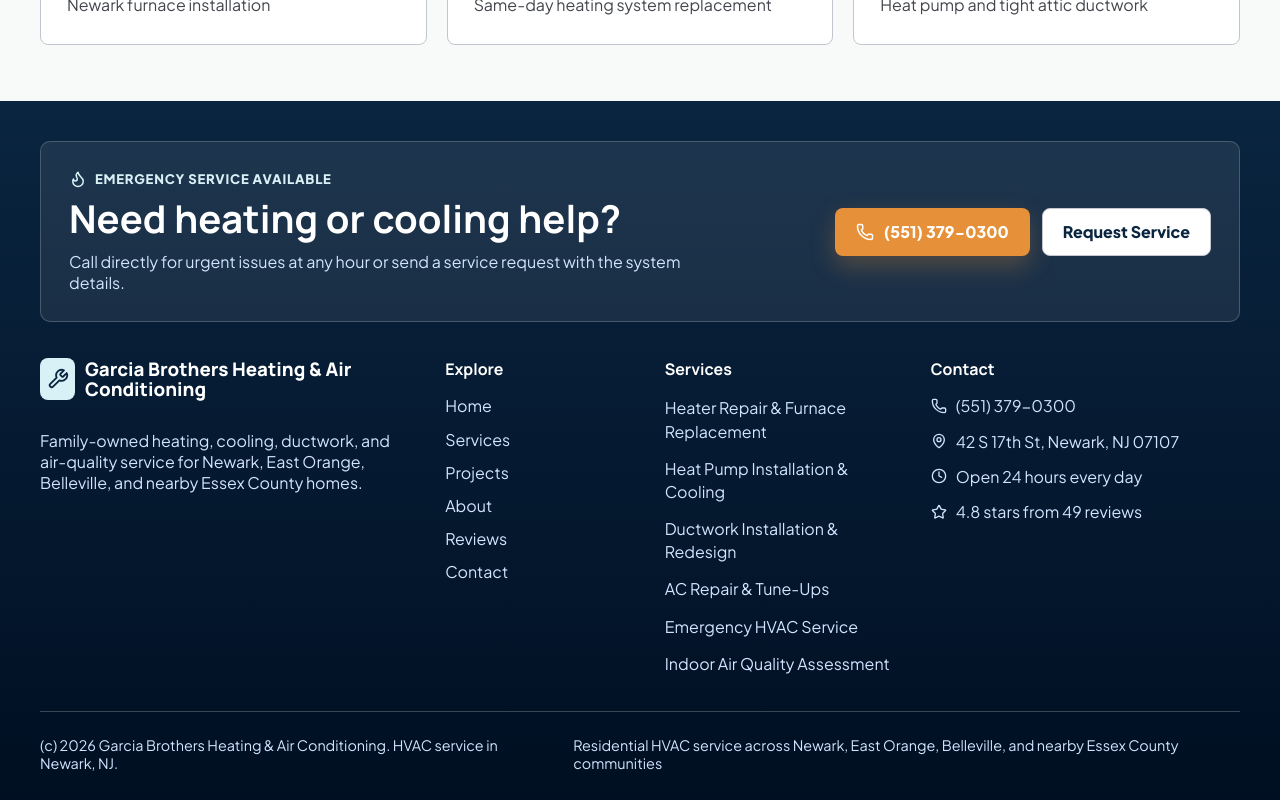
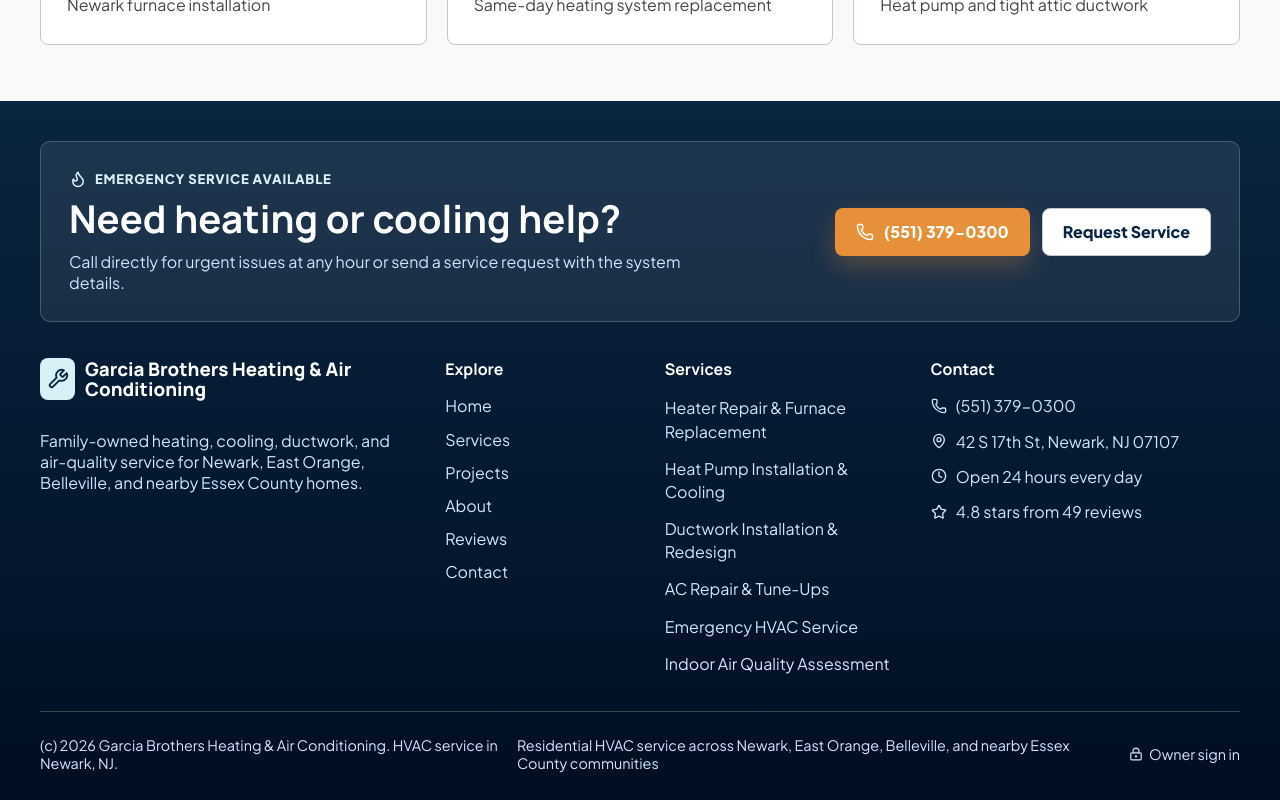
Before and after one commit to Reuben-Williams/Garcia-Brothers-Heating-and-Air-Conditioning, a Next.js app: page / in a window 1280 px wide. Shown: the part 3486-4286 px from the top of the page. Built offline with nearby package versions, Linux system fonts and the light colour scheme.

Commit message:
feat: add owner sign-in link

```diff
--- a/app/globals.css
+++ b/app/globals.css
@@ -972,6 +972,13 @@
   font-size: 0.9rem;
 }
 
+.footer-owner-link {
+  display: inline-flex;
+  align-items: center;
+  gap: 6px;
+  white-space: nowrap;
+}
+
 .contact-card .contact-grid {
   grid-template-columns: 1fr;
 }
--- a/src/components/Footer.jsx
+++ b/src/components/Footer.jsx
@@ -1,5 +1,5 @@
 import Link from "next/link";
-import { Clock, Flame, MapPin, Phone, Star, Wrench } from "lucide-react";
+import { Clock, Flame, LockKeyhole, MapPin, Phone, Star, Wrench } from "lucide-react";
 import { business, navItems, services } from "@/content/siteData.mjs";
 
 export default function Footer() {
@@ -87,6 +87,10 @@
         <div className="footer-bottom">
           <span>(c) 2026 {business.name}. HVAC service in Newark, NJ.</span>
           <span>{business.serviceArea}</span>
+          <Link className="footer-owner-link" href="/admin/login">
+            <LockKeyhole size={14} />
+            Owner sign in
+          </Link>
         </div>
       </div>
     </footer>
```
Also changed, not shown: 1 other file (tests, documents, lock files or other folders).
